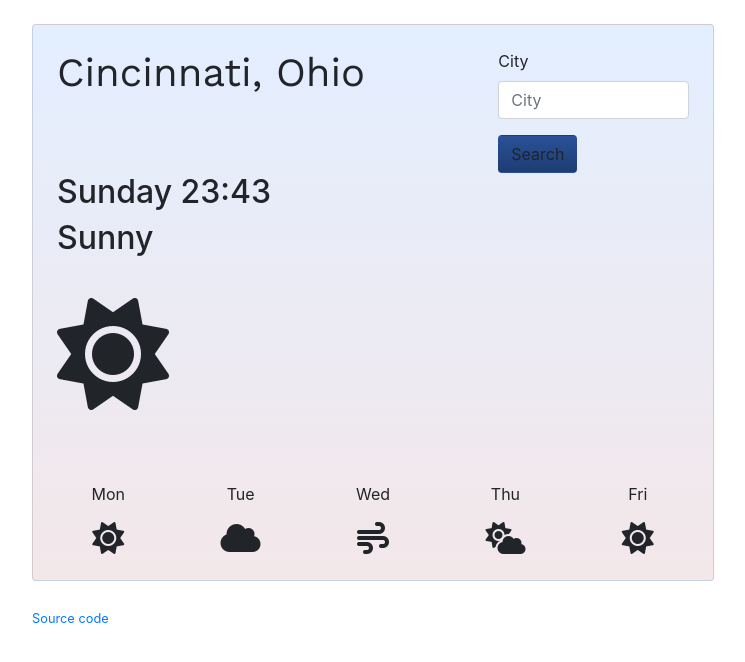
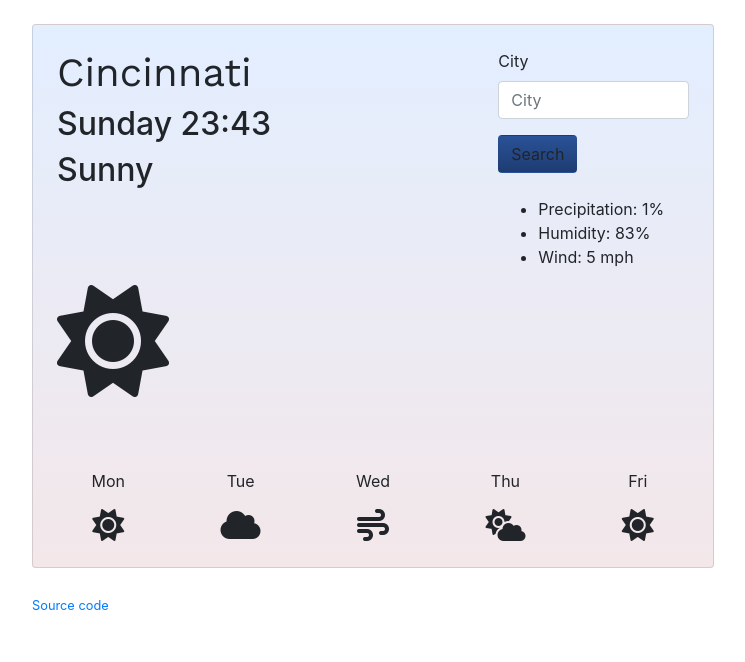
Before and after one commit to stephaniewillhide/weather, a plain HTML site: page index.html in a window 1280 px wide. Shown: the whole page, without its empty margins (267-1012 px from the left). Drawn offline with nearby package versions, Linux system fonts and the light colour scheme.

Commit message:
Add Precipitation, Humidity, and Wind Placeholders

```diff
--- a/index.html
+++ b/index.html
@@ -29,7 +29,10 @@
           <div class="card p-4 m-4">
             <div class="row">
               <div class="col-8">
-                <h1 class="city" id="city">Cincinnati, Ohio</h1>
+                <h1 class="city" id="city">Cincinnati</h1>
+                <h2 id="current-time"></h2>
+                <h2>Sunny</h2>
+                <h3 id="temperature" class="temp pt-4"></h3>
               </div>
               <div class="col-4">
                 <form>
@@ -41,11 +44,13 @@
                     Search
                   </button>
                 </form>
+                <ul class="mt-4">
+                  <li>Precipitation: 1%</li>
+                  <li>Humidity: 83%</li>
+                  <li>Wind: 5 mph</li>
+                </ul>
               </div>
             </div>
-            <h2 id="current-time"></h2>
-            <h2>Sunny</h2>
-            <h3 id="temperature" class="temp pt-4"></h3>
             <i class="temp fas fa-sun pb-4"></i>
             <div class="row pt-5">
               <div class="col text-center">
```
